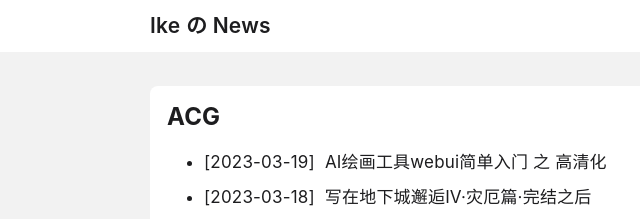
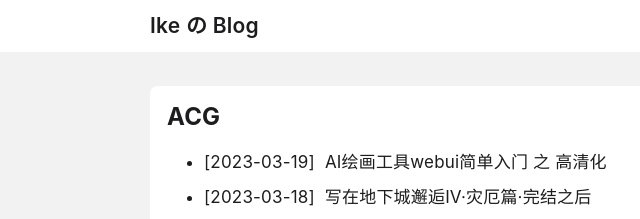
Before and after one commit to Tokoy/ike-blog, an Astro site: page /archive in a window 1280 px wide. Shown: the top 219 px of the page, 0-640 px from the left. Built offline with nearby package versions, Linux system fonts and the light colour scheme; Astro itself is replaced by a stand-in of ours.

Commit message:
update title

```diff
--- a/src/consts.js
+++ b/src/consts.js
@@ -1,4 +1,4 @@
-export const SITE_TITLE = "Ike の News";
+export const SITE_TITLE = "Ike の Blog";
 export const SITE_DESCRIPTION = "Ike's Blog,Memo someting interesting";
 export const SITE_EMAIL = 'ikeno.7g6js@simplelogin.com'
 export const SITE_NAME = 'blog.ikeno.top';
```
